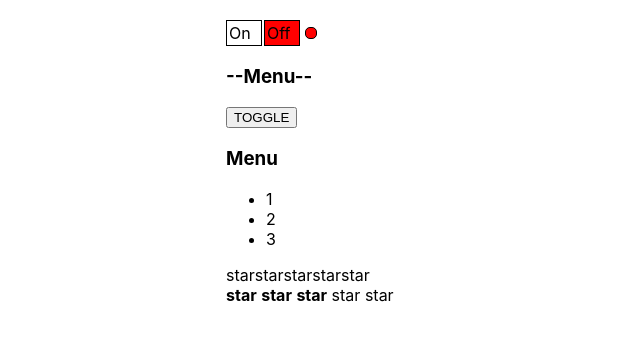
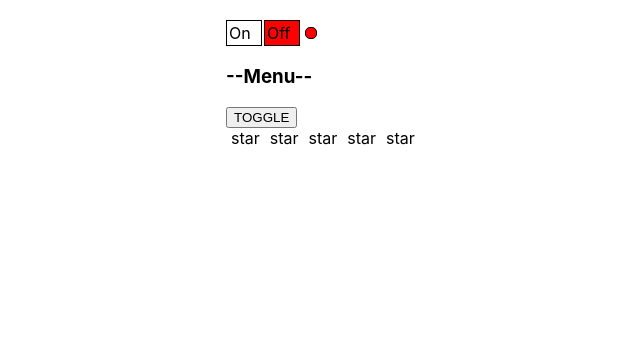
Before and after one commit to Aleksandr-mvp/react-kabzda, a React (Create React App) app: page / in a window 1280 px wide. Shown: the top 340 px of the page, without its empty margins (114-754 px from the left). Built offline with nearby package versions, Linux system fonts and the light colour scheme.

Commit message:
added tasks

```diff
--- a/src/App.css
+++ b/src/App.css
@@ -2,3 +2,8 @@
     width: 600px;
     margin: 20px auto;
 }
+
+.starButton {
+    padding: 5px;
+    cursor: pointer;
+}
--- a/src/App.tsx
+++ b/src/App.tsx
@@ -13,10 +13,11 @@
             <OnOff />
 
             <UncontrolledAccordion titleValue={'Menu'} />
-            <Accordion titleValue={'Menu'} collapsed={false} />
 
             <UncontrolledRating />
-            <Rating value={3} />
+
+            {/*<Accordion titleValue={'Menu'} collapsed={false} />*/}
+            {/*<Rating value={3} />*/}
 
             {/*<Rating value={0}/>*/}
             {/*<Rating value={1}/>*/}
--- a/src/components/UncontrolledRating/UncontrolledRating.tsx
+++ b/src/components/UncontrolledRating/UncontrolledRating.tsx
@@ -1,4 +1,5 @@
 import React, {useState} from "react";
+import '../../App.css';
 
 type RatingPropsType = {
     //value: 0 | 1 | 2 | 3 | 4 | 5
@@ -8,17 +9,14 @@
 
     let [value, setValue] = useState(0)
 
-let clickButtonHandler = () => {
-    setValue(value + 1)
-}
 
     return (
         <div>
-            <Star selected={value > 0} clickButtonHandler={clickButtonHandler}/>
-            <Star selected={value > 1} clickButtonHandler={clickButtonHandler}/>
-            <Star selected={value > 2} clickButtonHandler={clickButtonHandler}/>
-            <Star selected={value > 3} clickButtonHandler={clickButtonHandler}/>
-            <Star selected={value > 4} clickButtonHandler={clickButtonHandler}/>
+            <Star selected={value > 0} setValue={setValue} value={1}/>
+            <Star selected={value > 1} setValue={setValue} value={2}/>
+            <Star selected={value > 2} setValue={setValue} value={3}/>
+            <Star selected={value > 3} setValue={setValue} value={4}/>
+            <Star selected={value > 4} setValue={setValue} value={5}/>
         </div>
     )
 
@@ -26,11 +24,13 @@
 
 type StarPropsType = {
     selected: boolean
-    clickButtonHandler: () => void
+    value: 1 | 2 | 3 | 4 | 5
+    setValue: (value: 1 | 2 | 3 | 4 | 5 ) => void
 }
 
 
-
 function Star(props: StarPropsType) {
-    return props.selected ?  <span onClick={() => props.clickButtonHandler()}><b>star</b></span> : <span>star</span>
+    return <span onClick={() => {props.setValue(props.value)}} className='starButton'>
+        {props.selected ? <b>star</b> : 'star'}
+    </span>
 }
```
